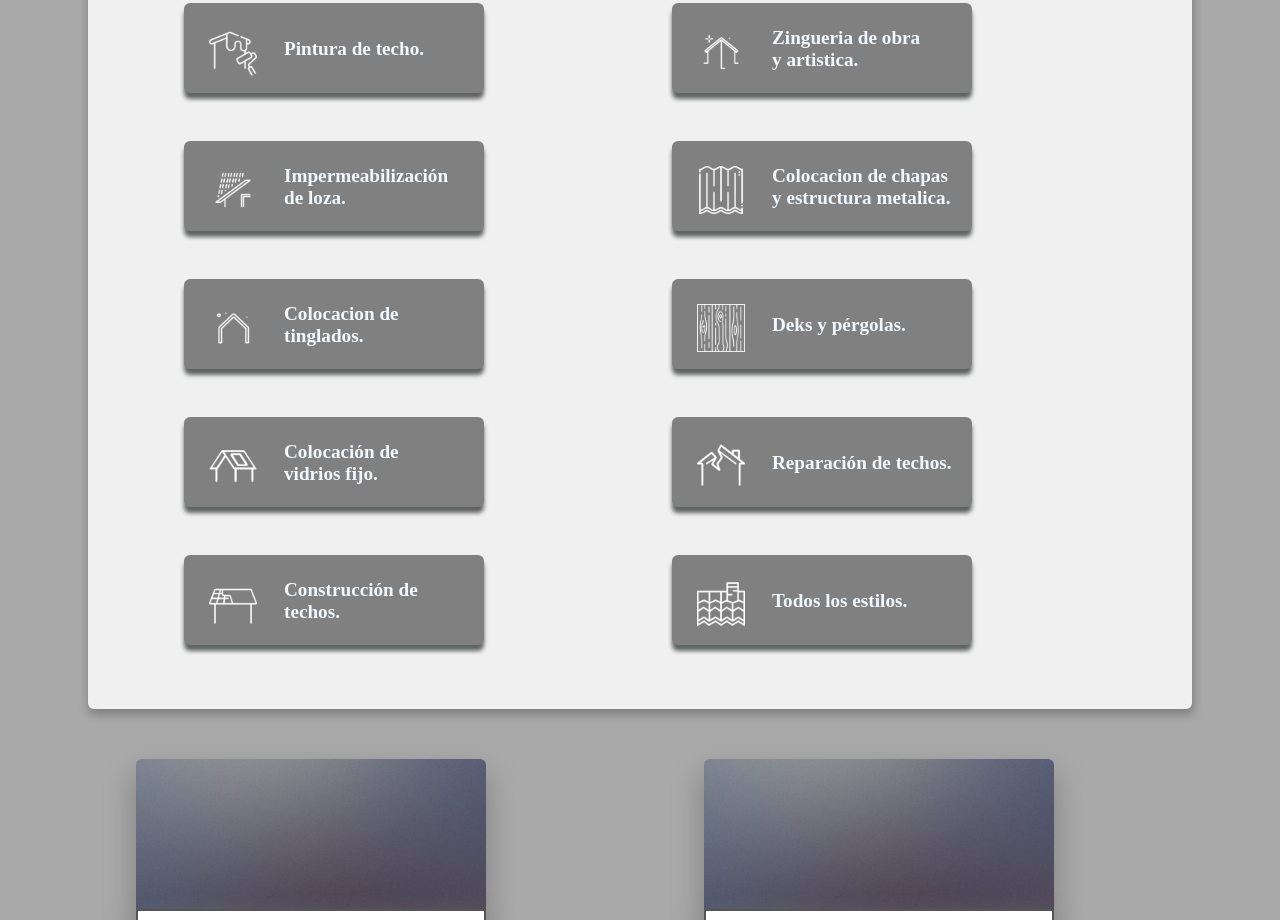
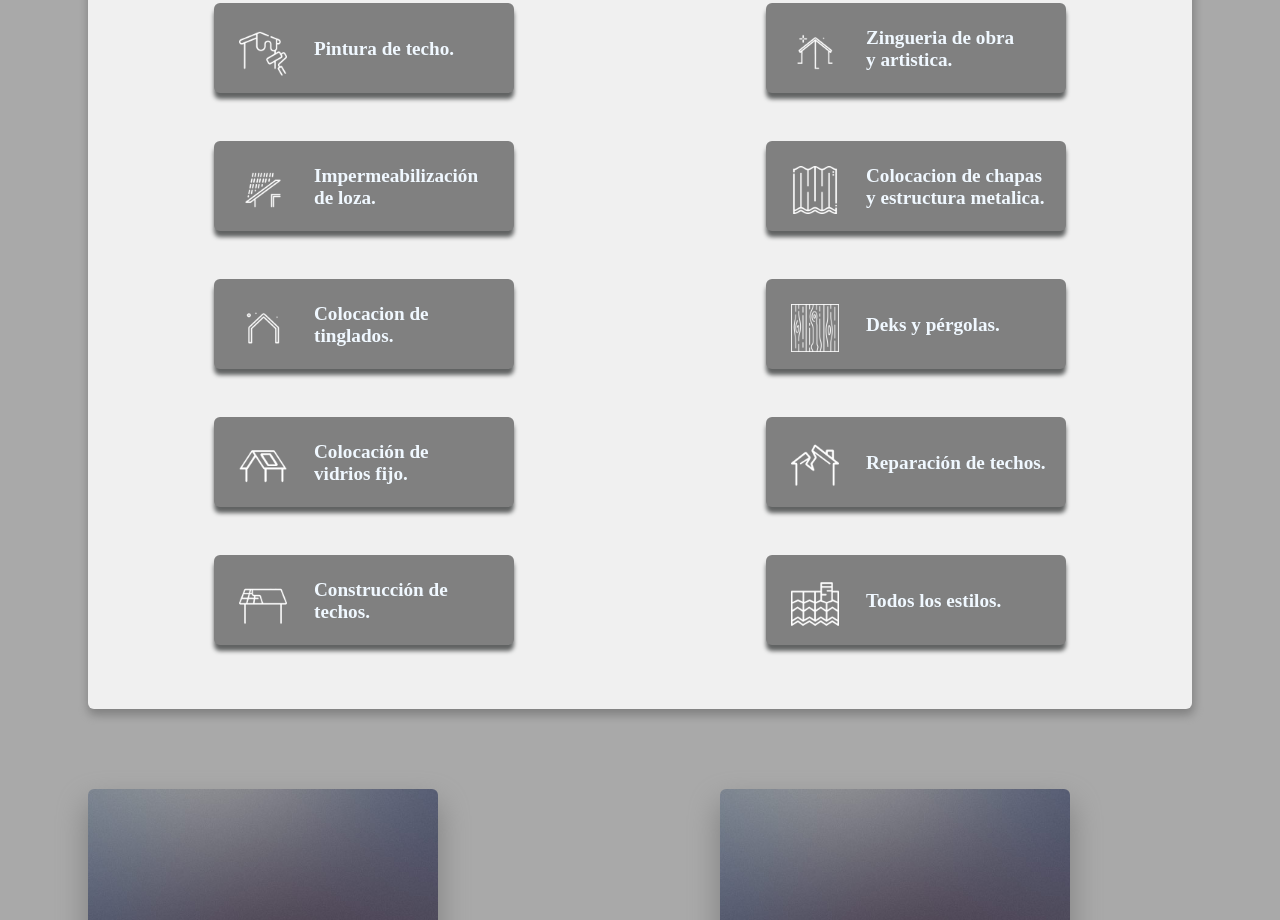
Before and after one commit to luilDC90/css_puro, a plain HTML site: page index.html in a window 1280 px wide. Shown: the part 1880-2800 px from the top of the page. Drawn offline with Linux system fonts and the light colour scheme; files whose address does not match are found by name.

Commit message:
avance 1

```diff
--- a/assets/css/main.css
+++ b/assets/css/main.css
@@ -38,7 +38,7 @@ a{
 
 h1{
     font-size:2em;
-    color: firebrick;
+    color: #c3572c;
 }
 
 
@@ -272,7 +272,7 @@ span{
 
 
 
-/* card */
+/* cards "lo que hacemos"*/
 
 .box--card{
         color: #646464;
@@ -296,12 +296,10 @@ span{
     margin-left: 2em;
         }
 .secc--cards{
-    align-items: inline;
     display: grid;
     grid-template-columns:50% 50%;
     margin-top: 3em;
-    margin-left: 6em;
-    margin-right: 2em;
+    align-items: center;
 }
 .card--hor{
   color: aliceblue;
@@ -316,7 +314,7 @@ span{
   align-items: inline;
   display: grid;
   grid-template-columns: 10% 90%;
-
+  margin: auto;
 }
 
 .card--hor > h3{
@@ -346,29 +344,36 @@ span{
   z-index: -1;
         }
 
-
+/* cards "links con img"*/
 
 .alin{
-  display: grid;
-  grid-template-columns: 50% 50%;
-  margin-left: 8em;
+    width: 100%;
+    max-width: 100%;
+    display: grid;
+    grid-template-columns:50% 50%;
 }
 
+#alin--cardsl{
+    display: grid;
+    border-radius: 6px 6px 0px 0px;
+    margin: 5rem;
+    padding: auto;
+}
 
-
-.alin--cards{
-  border-radius: 6px 6px 0px 0px;
-  width: 3rem;
+#alin--cardsr{
+    display: grid;
+    border-radius: 6px 6px 0px 0px;
+    margin: 5rem;
+    padding: auto;
 }
 
 .cards{
   width: 350px;
-  margin-top: 50px;
+  margin-top: 0px;
   border-radius: 6px 6px 0px 0px;
   box-shadow: 0 15px 30px 1px grey;
-  position: relative;
-  margin-bottom: -10px;
-        }
+   }
+
 .alin--cards img{
   z-index: -1;
 }
@@ -386,8 +391,15 @@ span{
 .button1:hover {
   background-color: #555555;
   color: white;
-    cursor: pointer;
+  cursor: pointer;
 }
+
+
+
+
+
+/* contacto*/
+
 .button2 {
   background-color: white;
   color: black;
@@ -608,13 +620,14 @@ label {
         margin-left: 1em;
         }
         .card--hor > h3 {
-            font-size: 1rem;
+            font-size: 0.9rem;
         }
     .alin{
       width: 100%;
       display: block;
       align-self: center;
-
+      grid-template-columns: 100%;
+      display: grid;
     }
     .alin--cards{
       border-radius: 6px;
--- a/index.html
+++ b/index.html
@@ -127,26 +127,26 @@
 
 					</section>
 					</div>
-            </section>
 
-					<div class="alin">
-				    <div class="alin--cards">
+
+			<div class="alin">
+				    <div id="alin--cardsl">
 				    	<img class="cards" src="images/pic03.jpg" alt="" />
 							<button name="butonz" class="button1" href="./galeria.html">
 								<h3>Galeria</h3>
 								<p>Conoce nuestros trabajo</p>
                             </button>
 				    </div>
-				    <div class="alin--cards">
+					<div id="alin--cardsr">
 				    	<img class="cards" src="images/pic03.jpg" alt="" />
 							<button name="butonz" class="button1" href="./nosotros.html">
 								<h3>Conoce mas sobre nosotros</h3>
 								<p>quienes formamos parte de este equipo</p>
                             </button>
-						</div>
 					</div>
+			</div>
 
-
+		</section>
 
 			<!-- CTA -->
 				<section id="aca" class="box">
```
Also changed, not shown: galeria.html (+1 -2 lines).
